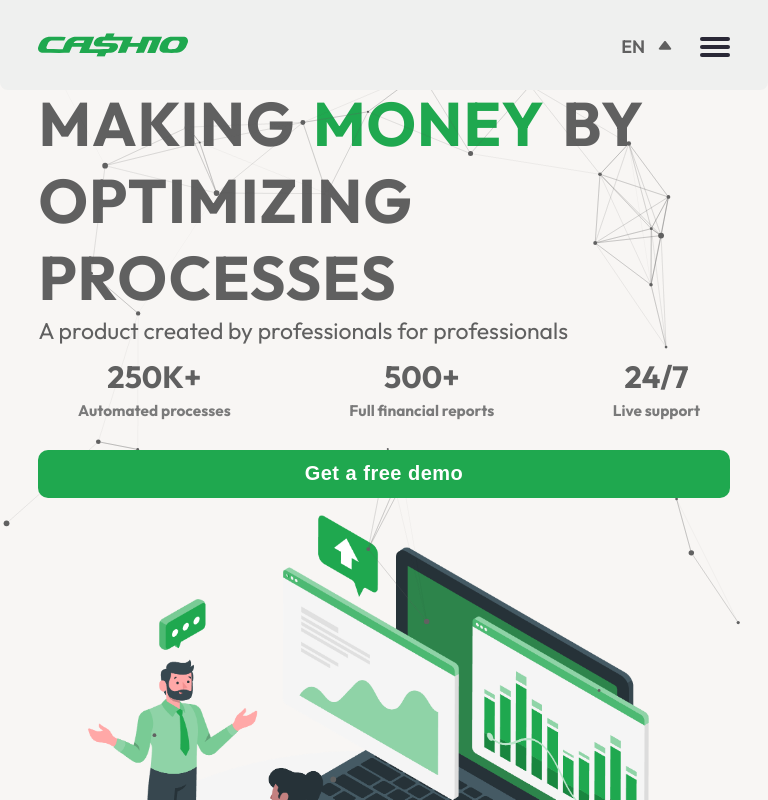
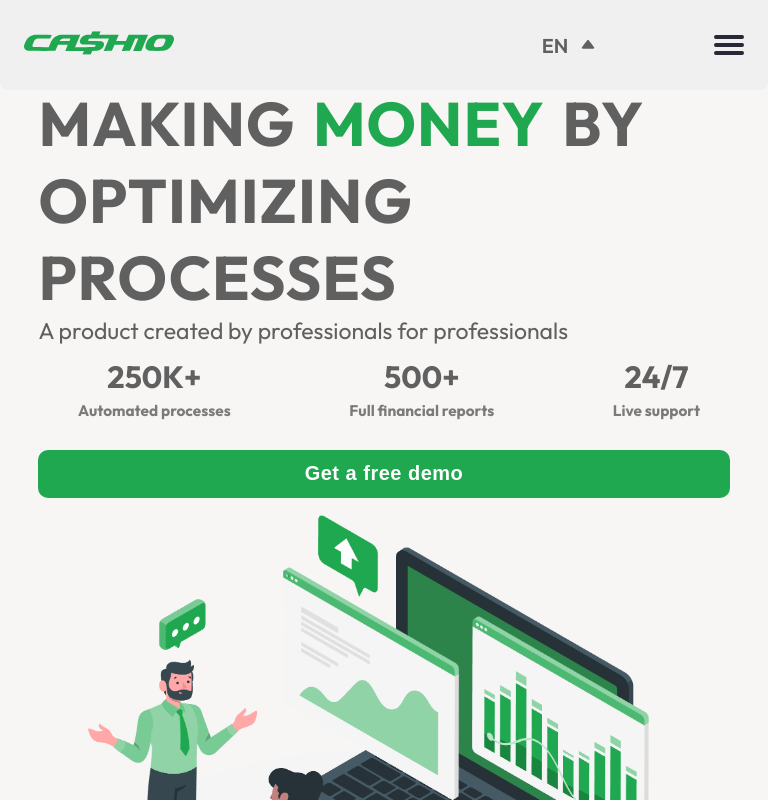
Before and after one commit to RevaGee/Cashio, a React (Create React App) app: page / in a window 768 px wide. Shown: the top 800 px of the page. Built offline with nearby package versions, Linux system fonts and the light colour scheme.

Commit message:
corrected header media

```diff
--- a/src/App.tsx
+++ b/src/App.tsx
@@ -7,21 +7,22 @@ import {Slogan} from "./components/Slogan";
 import {Collages} from "./components/Collages";
 import {Questions} from "./components/Questions";
 import {Contacts} from "./components/Contacts";
+import './index.css'
 
 
 function App() {
     return (
         <div style={{width: "100%", margin: "0 auto"}} className="App">
             <Header/>
-            <ParticlesComponent/>
+            {/*<ParticlesComponent/>*/}
             <Slogan/>
-            <Collages/>
-            <Questions/>
+            {/*<Collages/>
+            <Questions/>*/}
             {/*<Contacts/>*/}
-            <div style={{backgroundColor: "blue", height: "300px", width: "90%", margin: "0 auto"}}></div>
-            <div style={{backgroundColor: "transparent", height: "300px", width: "90%", margin: "0 auto"}}></div>
-            <ArrowScroll/>
-            <Footer/>
+            {/*<div style={{backgroundColor: "blue", height: "300px", width: "90%", margin: "0 auto"}}></div>
+            <div style={{backgroundColor: "transparent", height: "300px", width: "90%", margin: "0 auto"}}></div>*/}
+            {/*<ArrowScroll/>
+            <Footer/>*/}
         </div>
     );
 }
--- a/src/components/Header/index.tsx
+++ b/src/components/Header/index.tsx
@@ -46,6 +46,7 @@ export const Header = () => {
 
     return (
         <div className={open ? 'mobile_header' : 'header'} style={{backgroundColor: showScroll ? `var(--header_color)` : 'transparent',}}>
+            <div className = 'media'>
                 <div className='left_side'>
                     <div className='logo'>
                         <LogoFooter/>
@@ -119,7 +120,7 @@ export const Header = () => {
                         </div>
                     </label>
                 </div>
-
+            </div>
         </div>
     );
 };
--- a/src/components/Header/styles.scss
+++ b/src/components/Header/styles.scss
@@ -9,12 +9,13 @@
 	top: 0;
 	backdrop-filter: blur(10px);
 	background-color: var(--header_color) !important;
-	box-sizing: border-box;
+	//box-sizing: border-box;
 	display: flex;
-	align-items: center;
+	//align-items: center;
 	justify-content: space-between;
-	padding: 1vw 1vw;
-    transition: 0.3s ease;
+	//padding: 1vw 1vw;
+    transition: 0.5s ease;
+	overflow: hidden;
 
 	.left_side {
 		display: flex;
@@ -24,9 +25,9 @@
 		.logo {
 			border-radius: 0.5vw;
 			cursor: pointer;
-			position: fixed;
+			/*position: fixed;
 			left: 5%;
-			top: 25px;
+			top: 25px;*/
 			color: #1FA84F;
 		}
 
@@ -37,7 +38,7 @@
         .nav_block{
           border-top: 1px solid gray;
           width: 100%;
-          position: fixed;
+          position: absolute;
           left: 0;
           top: 100px;
         }
@@ -74,11 +75,24 @@
 		}
 	}
 	.right_side {
-		position: fixed;
+		//position: fixed;
+		position: relative;
 		display: flex;
 		align-items: center;
-		right: 5%;
-		top: 20px;
+		//right: 5%;
+		//top: 20px;
+		height: 90px;
+		.burger {
+			display: none;
+			//position: fixed;
+			position: absolute;
+			right: 0;
+			//top: 37px
+		}
+		.language{
+			position: fixed;
+			right: 22%;
+		}
 		.demo {
 			transition: 0.8s all ease;
 			height: 52px;
@@ -136,19 +150,20 @@
 	top: 0;
 	//backdrop-filter: blur(10px);
 	//background-color: var(--header_color);
-	box-sizing: border-box;
+	//box-sizing: border-box;
 	display: flex;
-	align-items: center;
-	justify-content: left;
-	padding: 1vw 2.5vw;
-    transition: 0.3s ease;
+	//align-items: center;
+	//justify-content: space-around;
+	//padding: 1vw 2.5vw;
+    transition: 0.5s ease;
+	//overflow: hidden;
 	.left_side {
 		display: flex;
 		align-items: center;
 		.logo {
 			border-radius: 0.5vw;
 			cursor: pointer;
-            position: fixed;
+            //position: fixed;
             left: 5%;
             top: 25px;
 		}
@@ -159,10 +174,12 @@
 		.nav__links {
 			list-style: none;
 			display: flex;
-			font-size: 16px;
-			margin-left: 150px;
+			//font-size: 16px;
+			font-size: 20px;
+			//margin-left: 150px;
 			li {
-				padding: 0 1.5vw;
+				//padding: 0 1.5vw;
+				padding: 0 30px;
 
 				&:last-child {
 					padding-right: 0;
@@ -184,9 +201,17 @@
 	.right_side {
 		display: flex;
 		align-items: center;
-        position: fixed;
-        right: 5%;
-        top: 20px;
+        //position: fixed;
+		position: relative;
+        //right: 5%;
+        //top: 20px;
+		.burger {
+			display: none;
+			//position: fixed;
+			position: absolute;
+			right: 0;
+			//top: 37px
+		}
 		.demo {
 			background: #1FA84F;
 			height: 48px;
@@ -381,9 +406,64 @@ input[type='checkbox']:checked ~ .bar .middle {
 	transform: translateX(20px);
 	opacity: 0;
 }
+.media{
+	width: 100%;
+	height: 90px;
+	align-items: center;
+	display: flex;
+	justify-content: space-between;
+	margin: 0 auto;
+	//position: relative;
+}
+@media (min-width: 576px) {
+	.media {
+		max-width:540px;
+	}
+}
 
+@media (min-width: 768px) {
+	.media {
+		max-width:720px;
+	}
+}
 
-@media(max-width: 1200px){
+@media (min-width: 992px) {
+	.media {
+		max-width:960px;
+	}
+
+}
+
+@media (min-width: 1200px) {
+	.media {
+		max-width:1140px;
+	}
+	.nav__links{
+		li{
+			padding: 0 20px !important;
+			a{
+				font-size: 18px !important;
+			}
+		}
+	}
+
+}
+
+@media (min-width: 1400px) {
+	.media {
+		max-width:1320px;
+	}
+	.nav__links{
+		li{
+			padding: 0 30px;
+			a{
+				font-size: 20px !important;
+			}
+		}
+	}
+
+}
+/*@media(max-width: 1200px){
 	.nav__links{
 		li{
 			a{
@@ -391,8 +471,8 @@ input[type='checkbox']:checked ~ .bar .middle {
 			}
 		}
 	}
-}
-@media(max-width: 1130px){
+}*/
+/*@media(max-width: 1130px){
 	.nav__links{
 		li{
 			padding: 0 1vw !important;
@@ -410,25 +490,82 @@ input[type='checkbox']:checked ~ .bar .middle {
 			}
 		}
 	}
-}
-@media(max-width: 992px){
+}*/
+@media(max-width: 1200px){
+	.header{
+		overflow: hidden;
+		.right_side{
+			width: 40%;
+		}
+		.nav_block{
+			border-top: 1px solid gray;
+			width: 100%;
+			position: absolute;
+			left: 0;
+			top: 100px;
+		}
+
+		.nav__links {
+			list-style: none;
+			display: flex;
+			font-size: 16px;
+			margin: 0;
+			padding: 0;
+
+			li {
+				padding: 0 1.5vw;
+				&:first-child{
+					margin-top: 1vw;
+				}
+
+				&:last-child {
+					padding-right: 0;
+					margin-bottom: 0;
+				}
+
+				a {
+					font-weight: 600;
+					color: var(--text_color);
+					text-decoration: none;
+					font-size: 2vw;
+
+					&:hover {
+						color: rgba(31, 168, 79, 0.87);
+					}
+				}
+			}
+		}
+	}
 	.language{
+		/*position: fixed;
+		//right: 10%;
+		top: 25px*/
 		position: fixed;
-		right: 10%;
-		top: 25px
+		right: 20vw;
+	}
+	.burger{
+		display: flex !important;
 	}
 
 	.mobile_header{
 		height: 400px;
+		.right_side{
+			width: 40%;
+			.language{
+				//position: initial;
+				position: fixed;
+				right: 20vw;
+			}
+		}
 	}
-	.show_menu {
-		transition: 0.3s ease;
+	.show_menu, .navigation {
+		//transition: 0.3s ease;
 		.nav__links {
 			margin-left: 0 !important;
 			display: flex;
 			flex-direction: column;
 			li {
-				transition: 0.5s ease;
+				//transition: 0.5s ease;
 				margin-bottom: 20px;
 				padding: 0 25px !important;
 				a {
@@ -437,16 +574,12 @@ input[type='checkbox']:checked ~ .bar .middle {
 			}
 		}
 	}
-	.burger {
-		display: flex;
-		position: fixed;
-		right: 5%;
-		top: 37px
-	}
-	.navigation {
+	/*.navigation {
 		position: absolute;
-		top: -200px;
-	}
+		//top: -200px;
+		top: 100px;
+		left: 0;
+	}*/
 	.header{
 		background-color: var(--header_color) !important;
 		.demo{
@@ -489,8 +622,13 @@ input[type='checkbox']:checked ~ .bar .middle {
 			}
 		}
 	}
-	.navigation {
+	/*.navigation {
 		position: absolute;
 		top: -200px;
+	}*/
+}
+@media(max-width: 576px){
+	.media{
+		width: 90%;
 	}
 }
```
Lines whose indentation alone changed are shown as unchanged.
